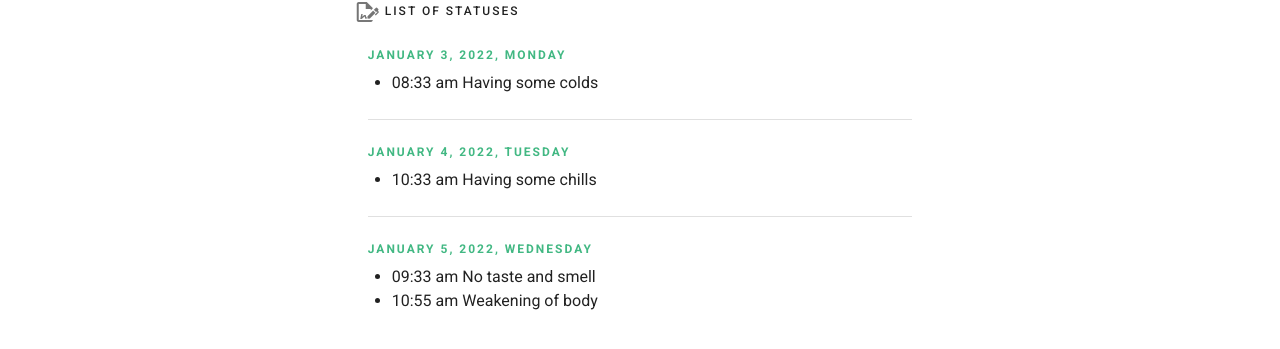
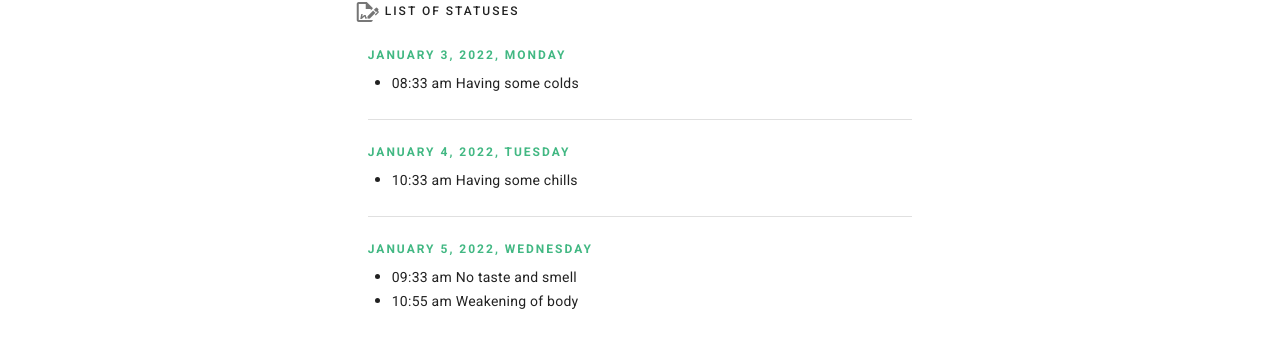
Before and after one commit to dilapitan/monitor-me, a Vue app: page / in a window 1280 px wide. Shown: the part 403-752 px from the top of the page. Built offline with nearby package versions, Linux system fonts and the light colour scheme; what v-calendar would draw is missing.

Commit message:
Change typography

```diff
--- a/src/components/HomeComponent.vue
+++ b/src/components/HomeComponent.vue
@@ -47,7 +47,7 @@
               <span class="text-overline primary--text font-weight-bold">{{ date }}</span>
               <ul v-for="(status, index) in statuses" :key="index">
                 <li v-if="standardizeDateFormat(status.date) === date" class="text-body1">
-                  <span class="text-body2">
+                  <span class="text-body-2">
                     {{ addTimeToDateFormat(status.date) }} {{ status.feeling }}
                   </span>
                 </li>
```
